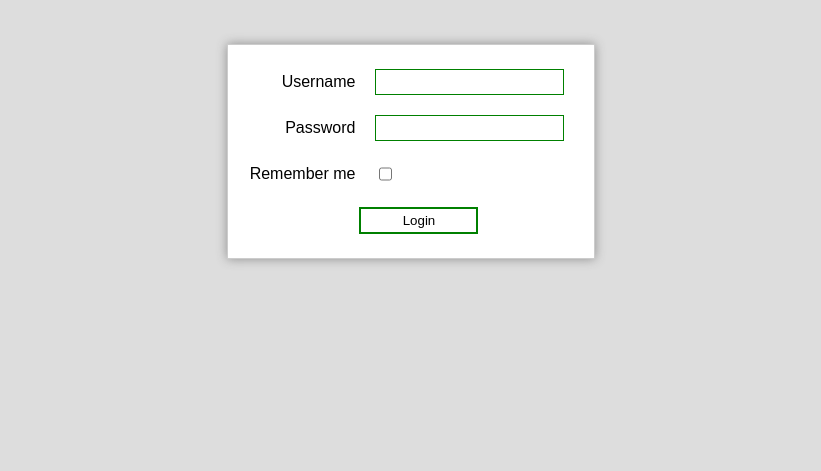
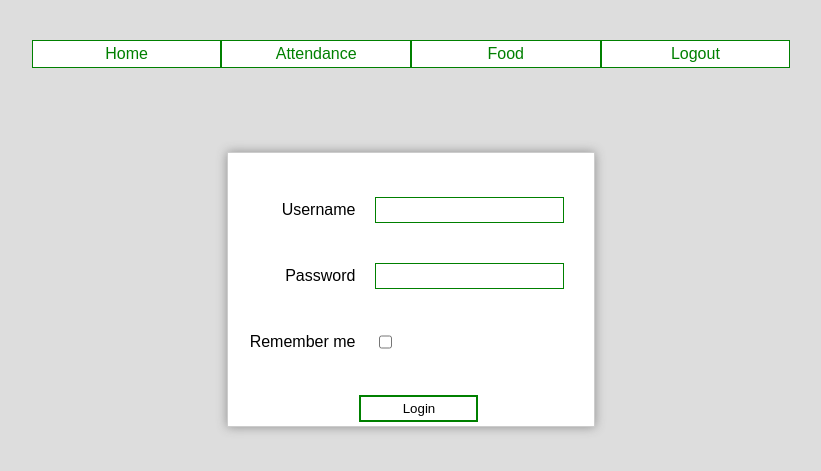
Before and after one commit to iceanimations/icicle, a Django app: template templates/login.html in a window 1280 px wide. Shown: the top 471 px of the page, without its empty margins (229-1050 px from the left). Run offline with Django 3.2, Linux system fonts and the light colour scheme; the template is opened without the code that fills it, so the values that code supplies are empty.

Commit message:
navbar added in base.html, logout added, user created

```diff
--- a/icicle/static/icicle/css/style.css
+++ b/icicle/static/icicle/css/style.css
@@ -2,11 +2,6 @@ body {
 	background-color:#dddddd;
 	font-family:Arial, Helvetica, sans-serif;
 	font-size: 12pt;
-}
-
-.container {
-	margin: 0 auto;
-	width: 60%;
 }
 
 #error {
@@ -14,12 +9,11 @@ body {
 }
 
 #loginPw, #loginText {
-	border: none;
 	background-color: white;
 	border: solid 1px green;
 }
 
-#loginPw:focus, #loginText:focus {
+.boxShadow:focus {
 	box-shadow: 0 0 5px #008000;
 }
 
@@ -54,16 +48,45 @@ label {
 	text-align: right;
 }
 
+.white {
+	color: white;
+}
+
+.navbar {
+    text-align: center;
+    background-color: white;
+    border: solid 1px green;
+}
+
+.navbar:hover {
+	background-color: green;
+}
+
+.navbar:hover a {
+	color: white;
+}
+
+.navbarButton:link, .navbarButton:visited, .navbarButton:active {
+	text-decoration: none;
+	color: green;
+	width: 100%;
+}
+
+
 .center {
 	margin: 0 auto;
+}
+
+.container {
+	margin: 0 auto;
+	width: 60%;
 }
 
 .row {
 	width: 100%;
 	display: flex;
 	flex-wrap: nowrap;
-	margin-top: 20px;
-	margin-bottom: 20px;
+	margin-top: 40px;
 }
 .col-1 {
 	padding: 4px;
--- a/icicle/urls.py
+++ b/icicle/urls.py
@@ -21,7 +21,8 @@ urlpatterns = [
     path('', views.home),
     path('login/', views.login),
     path('admin/', admin.site.urls),
-    path('foodOrder/', include('foodOrder.urls'), name='foodOrder'),
+    path('food/', include('foodOrder.urls'), name='foodOrder'),
     path('attendance/', include('attendance.urls'), name='attendance'),
-    path('home/', include('home.urls'), name='home')
+    path('home/', include('home.urls'), name='home'),
+    path('logout/', views.logout)
 ]
--- a/templates/base.html
+++ b/templates/base.html
@@ -0,0 +1,27 @@
+<!DOCTYPE html>
+<html>
+	<head>
+		<title>Icicle {% block title %} {% endblock %}</title>
+		{% load static %}
+	<link href={% static "static/icicle/css/style.css" %} type="text/css" rel="stylesheet" />
+	</head>
+	<body>
+		<div class="container">
+			<div class="row">
+				<div class="col-3 navbar">
+					<a href="/home" class="navbarButton">Home</a>
+				</div>
+				<div class="col-3 navbar">
+					<a href="/attendance" class="navbarButton">Attendance</a>
+				</div>
+				<div class="col-3 navbar">
+					<a href="/food" class="navbarButton">Food</a>
+				</div>
+				<div class="col-3 navbar">
+					<a href="/logout" class="navbarButton">Logout</a>
+				</div>
+			</div>
+			{% block content %} {% endblock %}
+		</div>
+	</body>
+</html>
--- a/templates/login.html
+++ b/templates/login.html
@@ -1,12 +1,6 @@
-<!DOCTYPE html>
-<html>
-	<head>
-		<title>Icicle</title>
-		{% load static %}
-		<link href={% static "static/icicle/css/style.css" %} type="text/css" rel="stylesheet" />
-	</head>
-	<body>
-		<div class="container">
+{% extends "templates/base.html" %}
+{% block title %} |Login {% endblock %}
+{% block content %}
 <div class="row">
 	<div class="col-3"></div>
 	<div class="col-6">
@@ -14,19 +8,19 @@
 			<form class="col-12" id="loginForm" action="" method="post">
 				{% csrf_token %}
 				<div class="row">
-								<label class="col-4">Username</label>
-								<input type="text" name="username" id="loginText" class="col-6"/>
+					<label class="col-4 boxShadow">Username</label>
+					<input type="text" name="username" id="loginText" class="col-6 boxShadow"/>
 				</div>
 				<div class="row">
-								<label class="col-4">Password</label>
-								<input type="password" name="password" id="loginPw" class="col-6"/>
+					<label class="col-4 boxShadow">Password</label>
+					<input type="password" name="password" id="loginPw" class="col-6 boxShadow"/>
 				</div>
 				<div class="row">
-								<label class="col-4">Remember me</label>
+					<label class="col-4 boxShadow">Remember me</label>
 					<input type="checkbox" name="rememberMe"/>
 				</div>
 				<div class="row">
-								<div class="col-4"></div>
+					<div class="col-4 boxShadow"></div>
 					<input type="submit" value="Login" class="col-4" id="loginSubmit"/>
 				</div>
 				{% if errors %}
@@ -43,6 +37,4 @@
 	</div>
 	<div class="col-3"></div>
 </div>
-		</div>
-	</body>
-</html>
+{% endblock %}
```
Also changed, not shown: home/models.py (+9 -8 lines), home/views.py (+32 -4 lines), icicle/auth.py (renamed from icicle/ad_auth.py, +26 -0 lines), icicle/views.py (+30 -9 lines), db.sqlite3 (deleted), home/migrations/0002_auto_20180829_1427.py (added), home/templates/home/home.html (added), 1 other file. Lines whose indentation alone changed are shown as unchanged.
